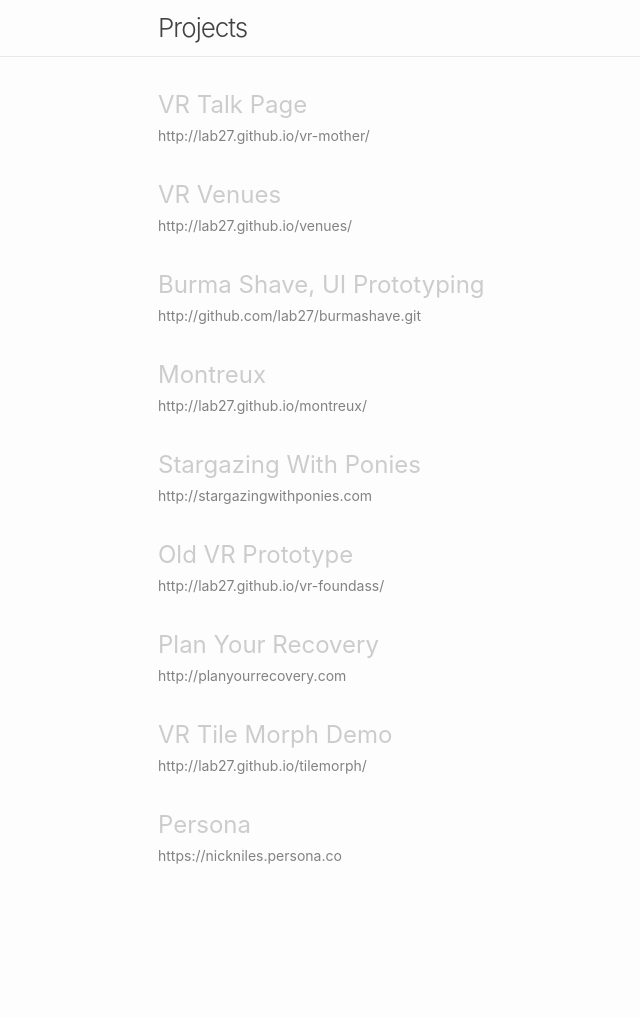
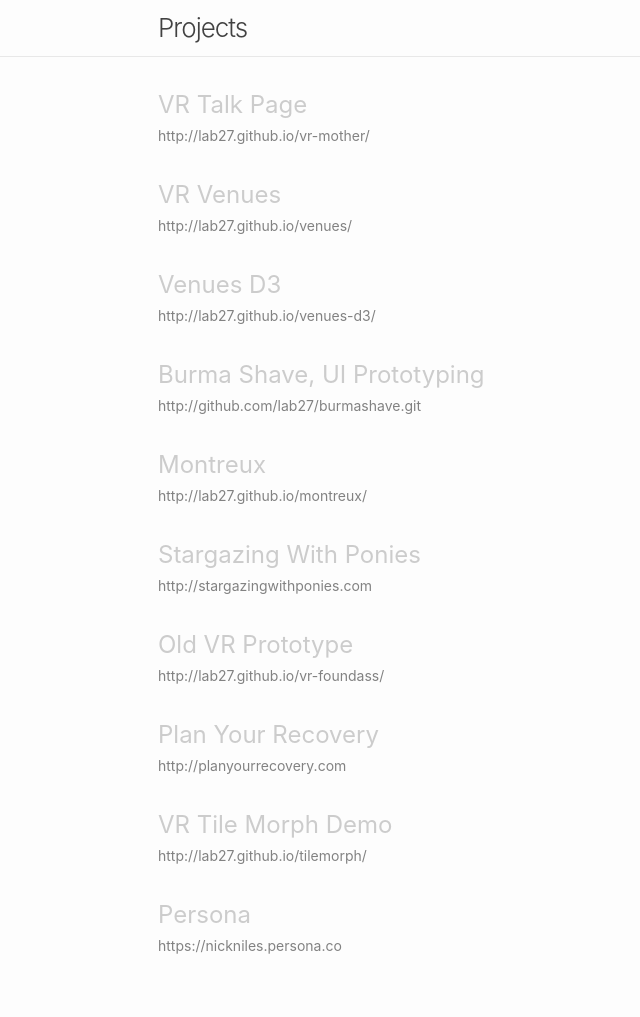
Before and after one commit to lab27/lab27.github.io, a Jekyll site: the page built from index.html, in a window 1280 px wide. Shown: the whole page, without its empty margins (112-752 px from the left). Built offline with Jekyll 4.4.1, drawn with Linux system fonts in a browser that asks for light colours; before the commit the page ends 927 px from its top, so only the background shows below that.

Commit message:
add d3 venues

```diff
--- a/_data/pages.yml
+++ b/_data/pages.yml
@@ -2,6 +2,8 @@
   url: http://lab27.github.io/vr-mother/
 - title: VR Venues
   url: http://lab27.github.io/venues/
+- title: Venues D3
+  url: http://lab27.github.io/venues-d3/
 - title: Burma Shave, UI Prototyping
   url: http://github.com/lab27/burmashave.git
 - title: Montreux
```
